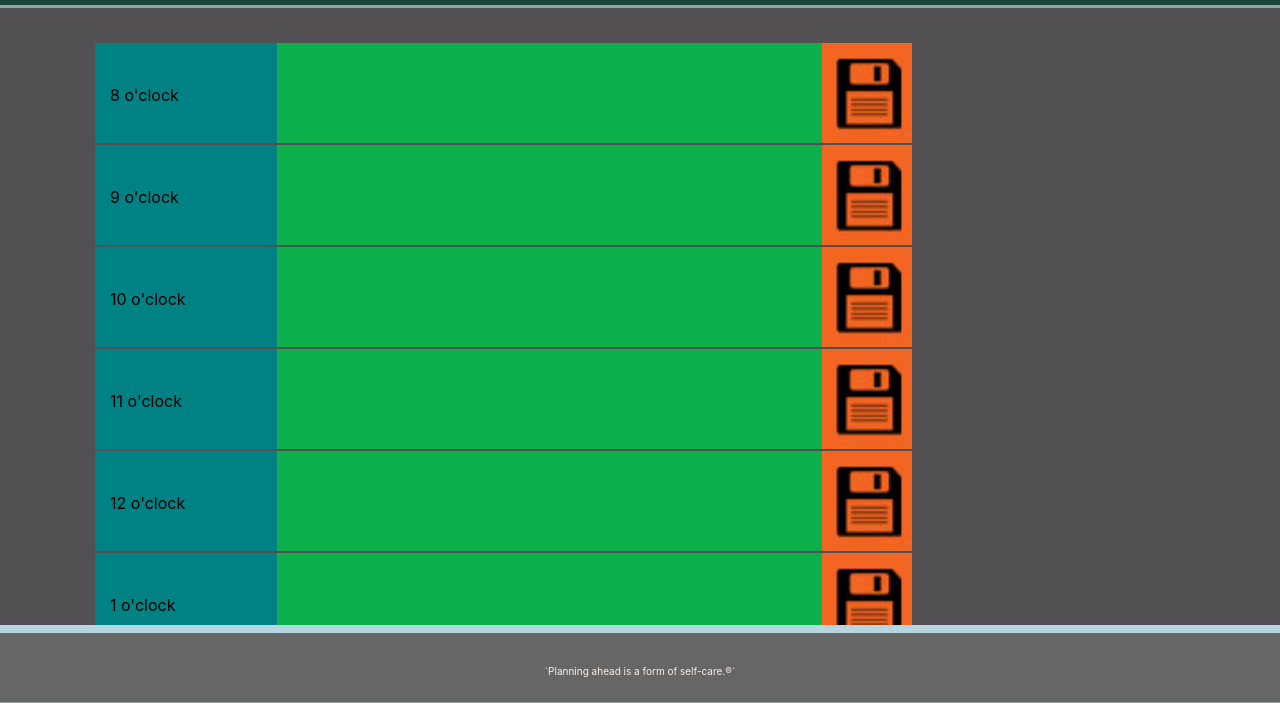
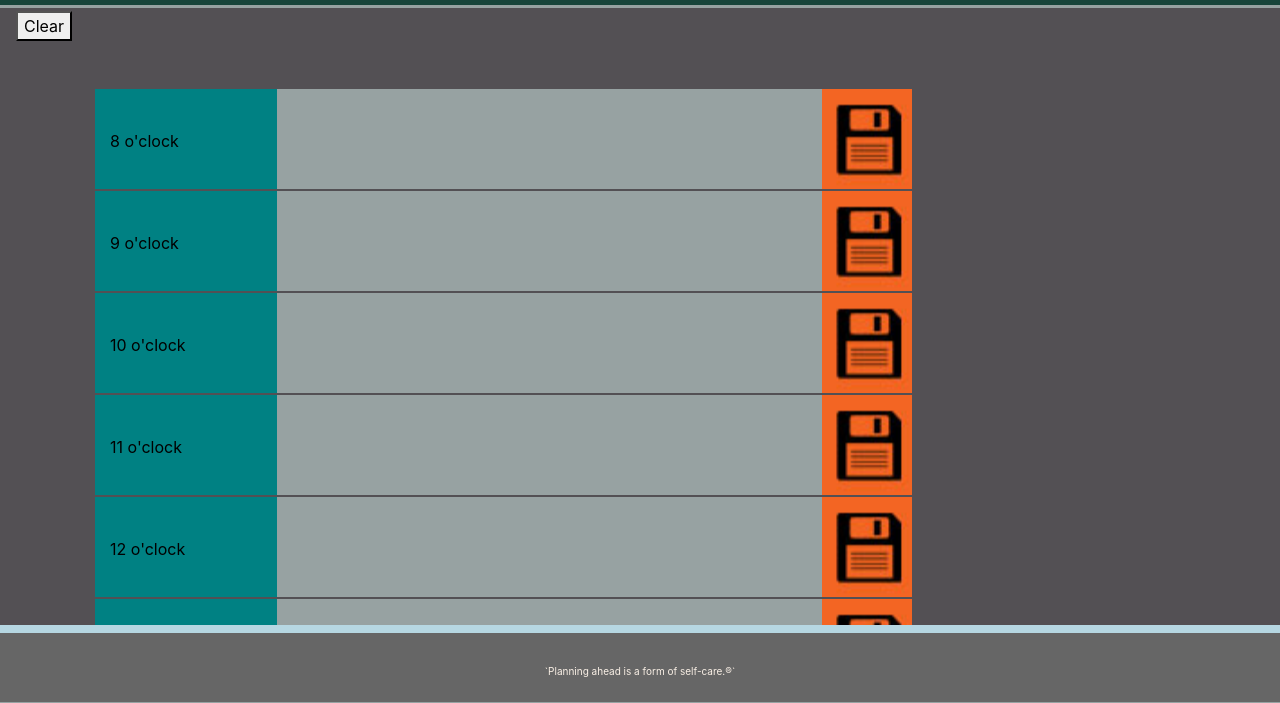
Before and after one commit to brianrshort/day-planner-with-moment-js, a plain HTML site: page index.html in a window 1280 px wide. Shown: the part 95-798 px from the top of the page. Drawn offline with nearby package versions, Linux system fonts and the light colour scheme.

Commit message:
Added local storage functions and usability; added a clear button that resets the page

```diff
--- a/index.html
+++ b/index.html
@@ -28,6 +28,7 @@
       </div>
     </nav>
 
+    <button class="clear-click mt-3 ml-3">Clear</button>
 
 
     <form id='formPlanner' class="mt-5">
--- a/script.js
+++ b/script.js
@@ -6,18 +6,42 @@ $(document).ready(function() {
   let $todaysDate = $('#todays-date');
      $todaysDate.text(now);
 
-  let planTextArr;
-  let storedPlans = JSON.parse(localStorage.getItem("storedPlans"));
-     if (storedPlans !== null) {
-         planTextArr = storedPlans;
-       } else {
-         planTextArr = new Array(10);
-         planTextArr[4] = "Picnic lunch outside";
-  }
+  let plannerEntry8
+  let plannerEntry9
+  let plannerEntry10
+  let plannerEntry11
+  let plannerEntry12
+  let plannerEntry1
+  let plannerEntry2
+  let plannerEntry3
+  let plannerEntry4
+  let plannerEntry5
+  let plannerEntry6
+
+
+  let planTextArr = [plannerEntry8, plannerEntry9, plannerEntry10, plannerEntry11, plannerEntry12,
+    plannerEntry1, plannerEntry2, plannerEntry3, plannerEntry4, plannerEntry5, plannerEntry6];
+
+
+  $(".clear-click").on("click" , function() {
+    localStorage.setItem("plannerEntry8" , "");
+    localStorage.setItem("plannerEntry9" , "");
+    localStorage.setItem("plannerEntry10" , "");
+    localStorage.setItem("plannerEntry11" , "");
+    localStorage.setItem("plannerEntry12" , "");
+    localStorage.setItem("plannerEntry1" , "");
+    localStorage.setItem("plannerEntry2" , "");
+    localStorage.setItem("plannerEntry3" , "");
+    localStorage.setItem("plannerEntry4" , "");
+    localStorage.setItem("plannerEntry5" , "");
+    localStorage.setItem("plannerEntry6" , "");
+    window.location.reload();
+  })
+
 
   for (let timeOfDay = 8; timeOfDay <= 18; timeOfDay++) {
     let displayHour;
-    let index = timeOfDay - 8;
+    index = timeOfDay - 8;
 
     if (timeOfDay <= 12) {
       displayHour = timeOfDay;
@@ -43,38 +67,52 @@ $(document).ready(function() {
     }
     $timeDiv.text(`${displayHour} o'clock`);
 
-
-
     let $colDiv2 = $('<input>');
     $colDiv2.addClass("col-6");
     $colDiv2.attr("type" , "text");
-    $colDiv2.attr("name" , "Have fun");
-
+    $colDiv2.attr("id" , `input-${timeOfDay}`);
+    $colDiv2.attr("value" , localStorage.getItem(`plannerEntry${timeOfDay}`));
 
     let $colDiv3 = $('<img>');
-    $colDiv3.addClass("col-1 p-0");
+    $colDiv3.addClass("col-1 p-0 go-button");
     $colDiv3.attr('id',`saveid-${index}`);
     $colDiv3.attr('save-id', index);
+    $colDiv3.attr('value' , index);
     $colDiv3.attr("src" , "Assets/Save4.jpg")
 
+    $colDiv3.on("click" , function (event) {
+      event.preventDefault();
+       setPlannerEntry();
+    })
 
-
+   function setPlannerEntry () {
+    var entryIndex = timeOfDay;
+    var entry = $colDiv2.val();
+    localStorage.setItem(`diaryEntry${timeOfDay}` , entryIndex);
+    localStorage.setItem(`plannerEntry${timeOfDay}` , entry );
+    //`"${entry}"`
+    console.log(localStorage.getItem("plannerEntry8"));
+    console.log(localStorage.getItem("plannerEntry9"));
+    console.log(localStorage.getItem("plannerEntry10"));
+    console.log(localStorage.getItem("plannerEntry11"));
+    console.log(localStorage.getItem("plannerEntry12"));
+    console.log(localStorage.getItem("plannerEntry1"));
+    console.log(localStorage.getItem("plannerEntry2"));
+    console.log(localStorage.getItem("plannerEntry3"));
+    console.log(localStorage.getItem("plannerEntry4"));
+    console.log(localStorage.getItem("plannerEntry5"));
+    }
 
     $("#plannerContainer").append($rowDiv);
     $rowDiv.append($colDiv1, $colDiv2, $colDiv3);
     $colDiv1.append($timeDiv);
 
+    }
 
-  }
 
-   $(".go-button").on("click" , function (event) {
-     event.preventDefault();
-      console.log(event.currentTarget.value);
-    //   let inputField = $("textarea").value;
-    //   localStorage.setItem("diary-entry", inputField);
-    //   console.log(inputField);
-    //   console.log(localStorage.getItem("diary-entry"));
-   })
+
+
+
 
 
 });
--- a/style.css
+++ b/style.css
@@ -11,7 +11,7 @@ body {
   /*  need to make box fit space */
   input {
     /*background: transparent;*/
-    background-color: #0DB14B;
+    background-color: #97A2A2;
     border: none;
 
     /* so cursor appears */
```
